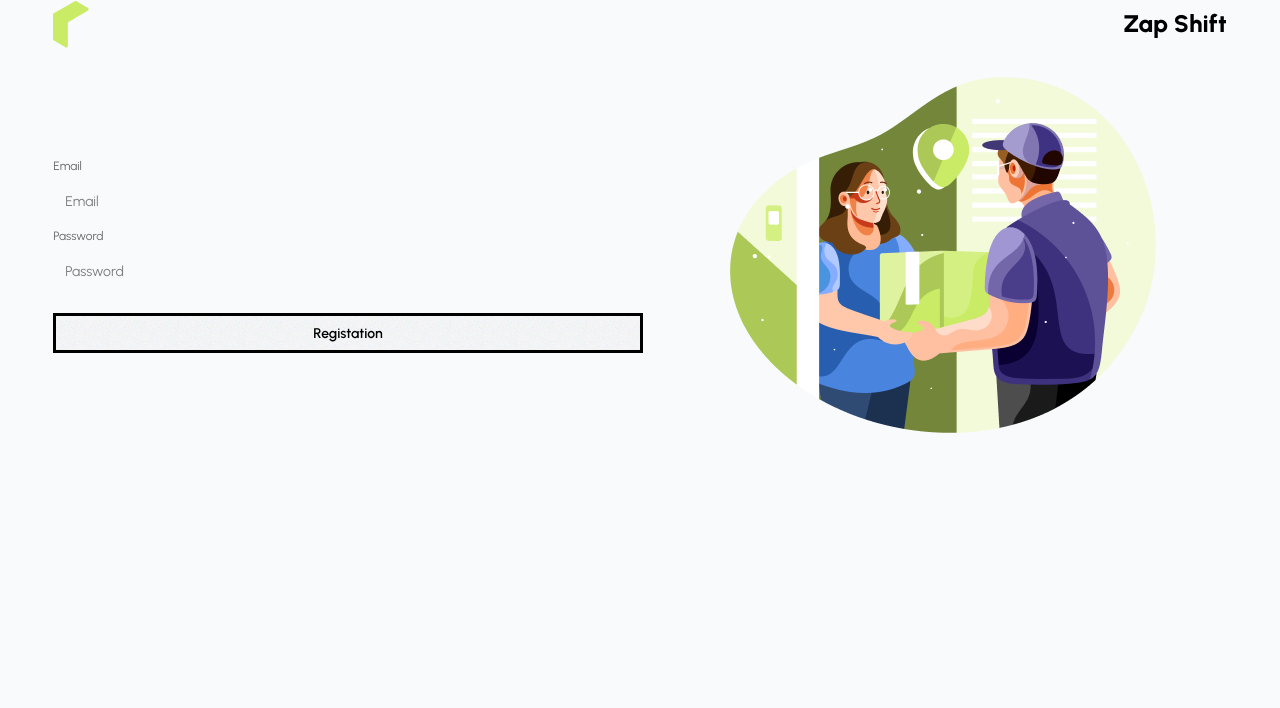
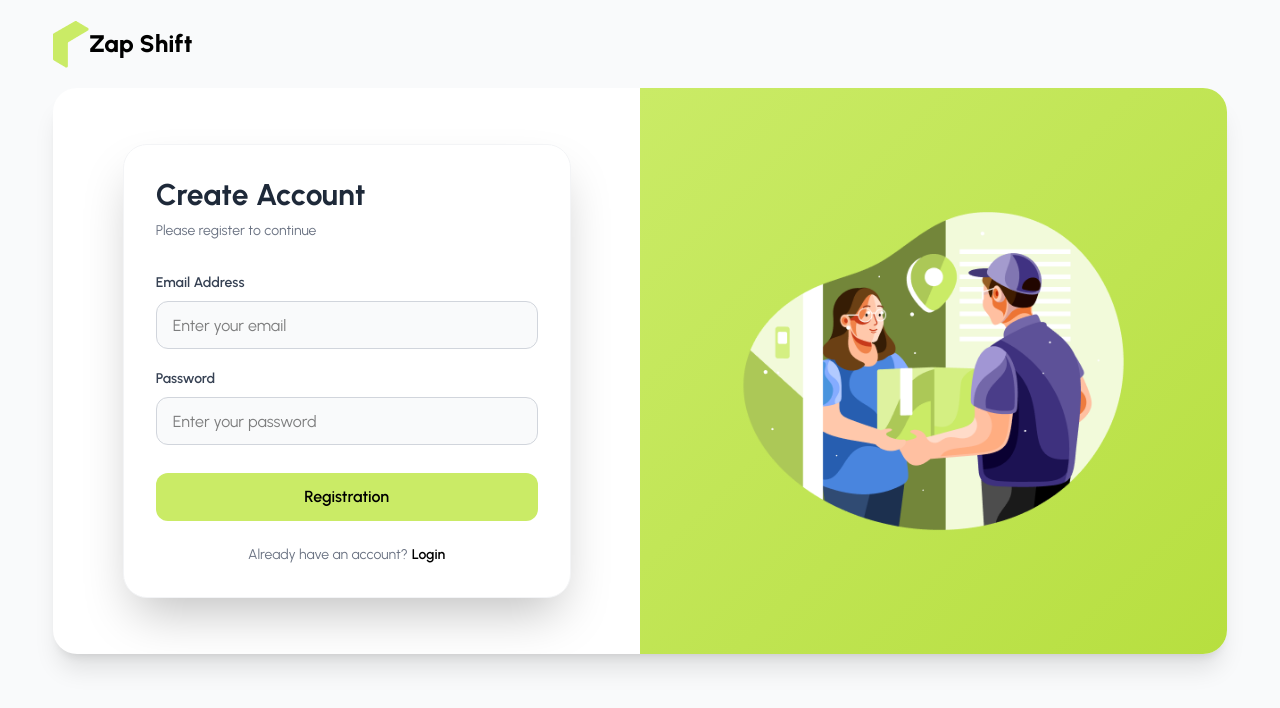
Before and after one commit to asik247/zap-shift-client-site, a React (Vite) app: page /registation in a window 1280 px wide. Shown: the top 708 px of the page. Built offline with nearby package versions, Linux system fonts and the light colour scheme.

Commit message:
create account

```diff
--- a/src/Components/Nav&Footer/Navbar.jsx
+++ b/src/Components/Nav&Footer/Navbar.jsx
@@ -52,7 +52,7 @@ const Navbar = () => {
                 {/* Right Actions */}
                 <div className="flex items-center gap-3">
 
-                    <Link
+                    <Link to={'/login'}
                         className="hidden sm:inline-flex items-center justify-center px-6 py-2 rounded-full bg-white text-black border border-gray-200 hover:bg-[#caeb66] hover:scale-105 transition-all duration-300"
                     >
                         Sign In
@@ -89,7 +89,7 @@ const Navbar = () => {
 
                     {/* Mobile buttons */}
                     <div className="flex flex-col gap-2 p-4 border-t">
-                        <Link to={'/auth/login'} className="btn rounded-full bg-white border border-gray-200">
+                        <Link to={'/login'} className="btn rounded-full bg-white border border-gray-200">
                             Sign In
                         </Link>
 
--- a/src/Layouts/AuthLayout.jsx
+++ b/src/Layouts/AuthLayout.jsx
@@ -1,19 +1,37 @@
 import React from 'react';
 import { Outlet } from 'react-router';
-import authImage from '../assets/authImage.png'
+import authImage from '../assets/authImage.png';
 import Logo from '../Shared/Logo';
+
 const AuthLayout = () => {
     return (
-        <div className='w-11/12 mx-auto'>
-            <div>
-                <Logo></Logo>
+        <div className='min-h-screen bg-gray-50'>
+
+            {/* Navbar / Logo */}
+            <div className='w-11/12 mx-auto py-5 flex items-center'>
+                <Logo />
             </div>
-            <div className='flex items-center gap-4'>
-                <div className='flex-1'>
-                    <Outlet></Outlet>
-                </div>
-                <div className='flex1'>
-                    <img src={authImage} alt="" />
+
+            {/* Main Section */}
+            <div className='w-11/12 mx-auto'>
+                <div className='grid grid-cols-1 lg:grid-cols-2 items-center bg-white rounded-3xl shadow-xl overflow-hidden'>
+
+                    {/* Form Side */}
+                    <div className='p-8 md:p-14 flex items-center justify-center'>
+                        <div className='w-full max-w-md'>
+                            <Outlet />
+                        </div>
+                    </div>
+
+                    {/* Image Side */}
+                    <div className='hidden lg:flex items-center justify-center bg-gradient-to-br from-[#CAEB66] to-[#b7df3f] h-full p-10'>
+                        <img
+                            src={authImage}
+                            alt="Auth"
+                            className='w-full max-w-lg object-contain'
+                        />
+                    </div>
+
                 </div>
             </div>
         </div>
--- a/src/Pages/Auth/LogIn.jsx
+++ b/src/Pages/Auth/LogIn.jsx
@@ -1,10 +1,97 @@
 import React from 'react';
+import { useForm } from 'react-hook-form';
+import { Link } from 'react-router';
 
 const LogIn = () => {
+    const { register, handleSubmit, formState: { errors } } = useForm()
+    const handleLoginSubmiter = (data) => {
+        console.log(data);
+    }
+
     return (
-        <div>
-            <p>Login here</p>
+
+        <div className="w-full max-w-md mx-auto bg-white p-8 rounded-3xl shadow-2xl border border-gray-100">
+
+            {/* Heading */}
+            <div className="mb-8">
+                <h2 className="text-3xl font-bold text-gray-800">
+                    Welcome back!
+                </h2>
+
+                <p className="text-gray-500 mt-2 text-sm">
+                    Please Login to continue
+                </p>
+            </div>
+
+            <form onSubmit={handleSubmit(handleLoginSubmiter)}>
+                <fieldset className="space-y-5">
+
+                    {/* Email */}
+                    <div>
+                        <label className="block text-sm font-semibold text-gray-700 mb-2">
+                            Email Address
+                        </label>
+
+                        <input
+                            type="email"
+                            {...register("email", { required: true })}
+                            className="w-full h-12 px-4 rounded-xl border border-gray-300 bg-gray-50 outline-none focus:border-[#CAEB66] focus:ring-4 focus:ring-lime-100 transition-all"
+                            placeholder="Enter your email"
+                        />
+
+                        {errors.email?.type === 'required' && (
+                            <p className='text-red-500 text-sm mt-2'>
+                                Email is required
+                            </p>
+                        )}
+                    </div>
+
+                    {/* Password */}
+                    <div>
+                        <label className="block text-sm font-semibold text-gray-700 mb-2">
+                            Password
+                        </label>
+
+                        <input
+                            type="password"
+                            {...register("password", {
+                                required: true,
+                                minLength: 6
+                            })}
+                            className="w-full h-12 px-4 rounded-xl border border-gray-300 bg-gray-50 outline-none focus:border-[#CAEB66] focus:ring-4 focus:ring-lime-100 transition-all"
+                            placeholder="Enter your password"
+                        />
+
+                        {errors.password?.type === 'required' && (
+                            <p className='text-red-500 text-sm mt-2'>
+                                Password is required
+                            </p>
+                        )}
+
+                        {errors.password?.type === 'minLength' && (
+                            <p className='text-red-500 text-sm mt-2'>
+                                Password must be 6 character or longer
+                            </p>
+                        )}
+                    </div>
+
+                    {/* Button */}
+                    <button className="w-full h-12 rounded-xl bg-[#CAEB66] hover:bg-lime-300 text-black font-semibold text-base transition-all duration-300 mt-2">
+                        LogIn
+                    </button>
+
+                </fieldset>
+            </form>
+            {/* Bottom Text */}
+            <p className="text-center text-sm text-gray-500 mt-6">
+                New to zapshift?
+                <Link to={'/registation'} className="text-black font-semibold ml-1 cursor-pointer hover:underline">
+                    Register
+                </Link>
+            </p>
         </div>
+
+
     );
 };
 
--- a/src/Pages/Auth/Registation.jsx
+++ b/src/Pages/Auth/Registation.jsx
@@ -1,5 +1,6 @@
 import React from 'react';
 import { useForm } from 'react-hook-form';
+import { Link } from 'react-router';
 
 const Registation = () => {
     const { register, handleSubmit, formState: { errors } } = useForm()
@@ -8,20 +9,86 @@ const Registation = () => {
 
     }
     return (
-        <div>
+        <div className="w-full max-w-md mx-auto bg-white p-8 rounded-3xl shadow-2xl border border-gray-100">
+
+            {/* Heading */}
+            <div className="mb-8">
+                <h2 className="text-3xl font-bold text-gray-800">
+                    Create Account
+                </h2>
+
+                <p className="text-gray-500 mt-2 text-sm">
+                    Please register to continue
+                </p>
+            </div>
+
             <form onSubmit={handleSubmit(handleRegistater)}>
-                <fieldset className="fieldset">
-                    <label className="label">Email</label>
-                    <input type="email" {...register("email",{required:true})} className="input" placeholder="Email" />
-                    {errors.email?.type === 'required' && <p className='text-red-600'>Email is Require</p>}
-                    <label className="label">Password</label>
-                    {/* password field */}
-                    <input type="password" {...register("password",{required:true,minLength:6})} className="input" placeholder="Password" />
-                    {errors.password?.type ==='required' &&<p className='text-red-600'>Password is requre</p>}
-                    {errors.password?.type ==='minLength' &&<p className='text-red-600'>Password must be 6 character or longer</p>}
-                    <button className="btn btn-neutral mt-4">Registation</button>
+                <fieldset className="space-y-5">
+
+                    {/* Email */}
+                    <div>
+                        <label className="block text-sm font-semibold text-gray-700 mb-2">
+                            Email Address
+                        </label>
+
+                        <input
+                            type="email"
+                            {...register("email", { required: true })}
+                            className="w-full h-12 px-4 rounded-xl border border-gray-300 bg-gray-50 outline-none focus:border-[#CAEB66] focus:ring-4 focus:ring-lime-100 transition-all"
+                            placeholder="Enter your email"
+                        />
+
+                        {errors.email?.type === 'required' && (
+                            <p className='text-red-500 text-sm mt-2'>
+                                Email is required
+                            </p>
+                        )}
+                    </div>
+
+                    {/* Password */}
+                    <div>
+                        <label className="block text-sm font-semibold text-gray-700 mb-2">
+                            Password
+                        </label>
+
+                        <input
+                            type="password"
+                            {...register("password", {
+                                required: true,
+                                minLength: 6
+                            })}
+                            className="w-full h-12 px-4 rounded-xl border border-gray-300 bg-gray-50 outline-none focus:border-[#CAEB66] focus:ring-4 focus:ring-lime-100 transition-all"
+                            placeholder="Enter your password"
+                        />
+
+                        {errors.password?.type === 'required' && (
+                            <p className='text-red-500 text-sm mt-2'>
+                                Password is required
+                            </p>
+                        )}
+
+                        {errors.password?.type === 'minLength' && (
+                            <p className='text-red-500 text-sm mt-2'>
+                                Password must be 6 character or longer
+                            </p>
+                        )}
+                    </div>
+
+                    {/* Button */}
+                    <button className="w-full h-12 rounded-xl bg-[#CAEB66] hover:bg-lime-300 text-black font-semibold text-base transition-all duration-300 mt-2">
+                        Registration
+                    </button>
+
                 </fieldset>
             </form>
+
+            {/* Bottom Text */}
+            <p className="text-center text-sm text-gray-500 mt-6">
+                Already have an account?
+                <Link to={'/login'} className="text-black font-semibold ml-1 cursor-pointer hover:underline">
+                    Login
+                </Link>
+            </p>
         </div>
     );
 };
```
